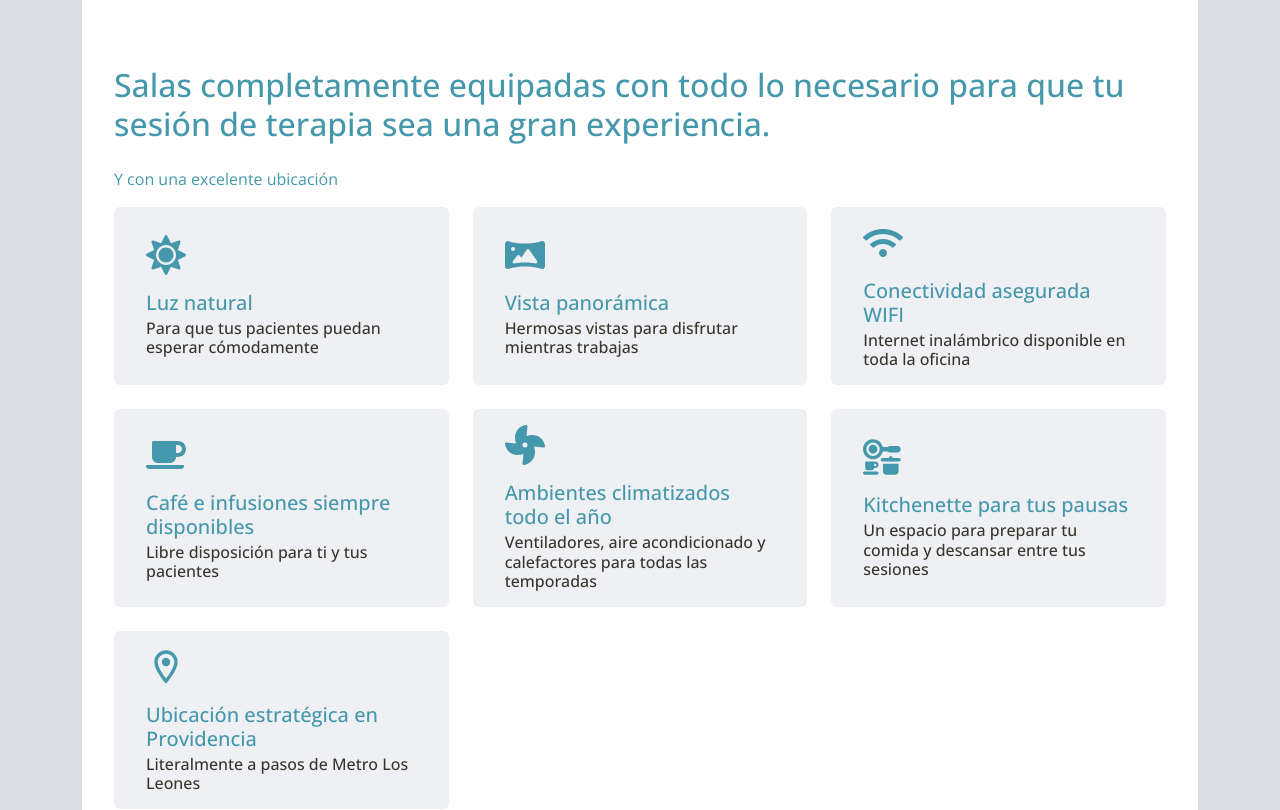
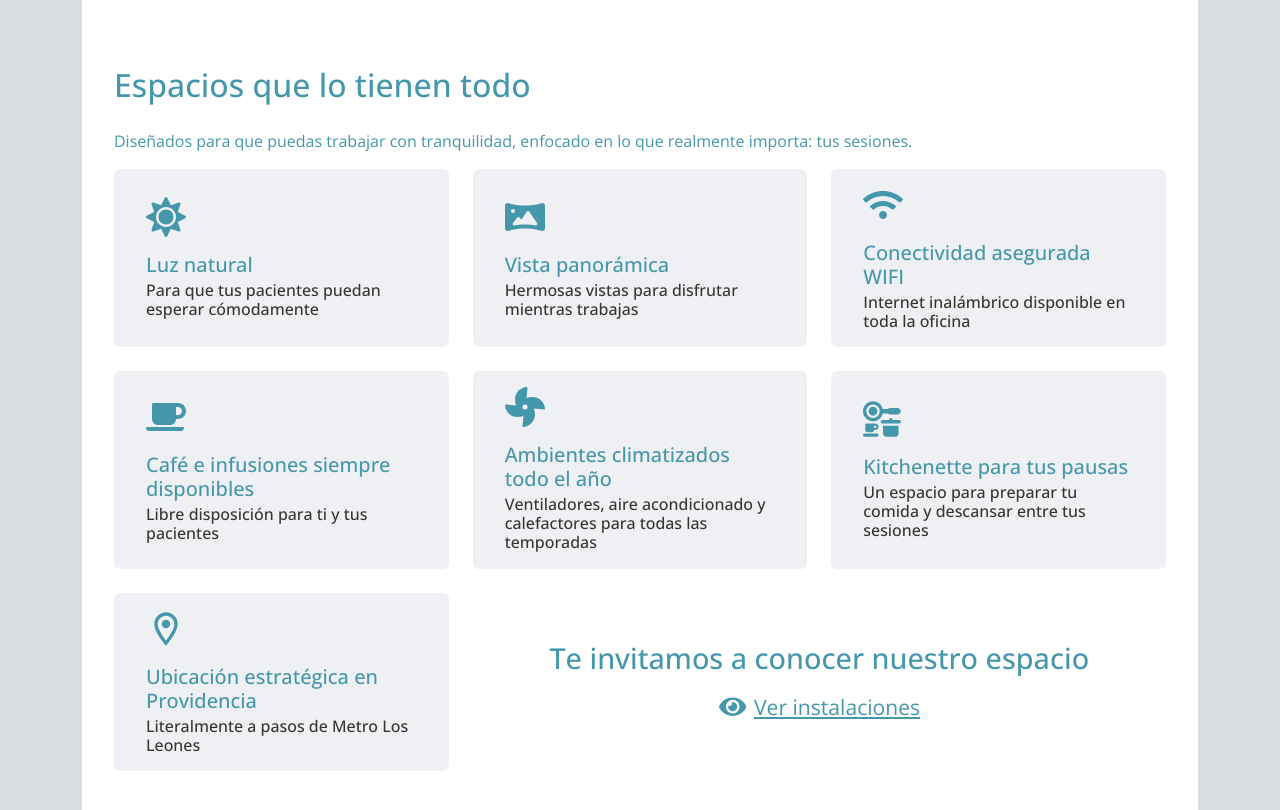
Before and after one commit to ssalinascalibar/espacio-box-noLogin, a React (Vite) app: page / in a window 1280 px wide. Shown: the part 1700-2510 px from the top of the page. Built offline with nearby package versions, Linux system fonts and the light colour scheme.

Commit message:
add link to boxes route

```diff
--- a/src/assets/icons/icons.js
+++ b/src/assets/icons/icons.js
@@ -28,7 +28,8 @@ import {
   FaFan,
   FaInfoCircle,
   FaVideo,
-  FaSun
+  FaSun,
+  FaEye
 } from "react-icons/fa";
 
 import { FaKitchenSet, FaPanorama } from "react-icons/fa6";
@@ -65,5 +66,6 @@ export {
   FaInfoCircle,
   FaVideo ,
   FaSun,
-  FaPanorama
+  FaPanorama,
+  FaEye
 };
--- a/src/features/home/VideoSection.jsx
+++ b/src/features/home/VideoSection.jsx
@@ -12,6 +12,7 @@ import {
   FaPanorama
 } from "../../assets/icons/icons";
 import "./videoSection.css";
+import { BoxLink } from "../../shared/components/links/CustomLinks";
 
 export default function VideoSection() {
   const iconData = [
@@ -103,10 +104,9 @@ export default function VideoSection() {
             <Col>
               <div id="room-features-header">
                 <h2 className="section-titles">
-                  Salas completamente equipadas con todo lo necesario para que
-                  tu sesión de terapia sea una gran experiencia.
+                  Espacios que lo tienen todo
                 </h2>
-                <p>Y con una excelente ubicación</p>
+                <p>Diseñados para que puedas trabajar con tranquilidad, enfocado en lo que realmente importa: tus sesiones.</p>
               </div>
             </Col>
           </Row>
@@ -124,6 +124,12 @@ export default function VideoSection() {
                 </Card>
               </Col>
             ))}
+            <Col>
+          <div id="room-link">
+          <h4>Te invitamos a conocer nuestro espacio</h4>
+          <BoxLink color="var(--primary-color)" hoverColor="var(--accent-color)"/>
+          </div>
+            </Col>
           </Row>
         </section>
       </div>
--- a/src/features/home/videoSection.css
+++ b/src/features/home/videoSection.css
@@ -1,11 +1,11 @@
-.videoSection ul li svg {
+/* .videoSection ul li svg {
   font-size: 1.3em;
   margin-right: 0.3rem;
-}
+} */
 
-.videoSection ul li {
+/* .videoSection ul li {
   color: var(--secondary-color);
-}
+} */
 
 #room-features {
   margin: 1rem 0;
@@ -30,10 +30,32 @@
   color: var(--accent-color);
 }
 
+#room-link{
+  display: flex;
+  flex-direction: column;
+  align-items: center;
+  text-align: center;
+  padding: 1rem;
+  height: 100%;
+}
+
 @media screen and (min-width: 992px) {
 
   .col-style-videoSection{
     padding: 0 4rem 0 1rem;
   }
 
+  #room-link{
+    justify-content: center;
+    font-size: 1.2em;
+  }
+
+  #room-link h4{
+    font-size: 1.5em;
+  }
+
+  #room-link a{
+    font-size: 1.1em;
+  }
+
 }
--- a/src/shared/components/links/CustomLinks.jsx
+++ b/src/shared/components/links/CustomLinks.jsx
@@ -1,5 +1,5 @@
 import { Link } from "react-router-dom";
-import { FaHandPointRight, FaInfoCircle } from "../../../assets/icons/icons";
+import { FaHandPointRight, FaInfoCircle, FaEye } from "../../../assets/icons/icons";
 import "./custom-links.css";
 
 export function ReserveLink({ color = "#fcfcfc", hoverColor = "#4598ac" }) {
@@ -31,3 +31,17 @@ export function ContactLink({ color = "#fcfcfc", hoverColor = "#4598ac" }) {
       </Link>
   );
 }
+export function BoxLink({ color = "#fcfcfc", hoverColor = "#4598ac" }) {
+  return (
+      <Link
+        to="/boxes"
+        className="customLink"
+        onMouseEnter={(e) => (e.target.style.color = hoverColor)}
+        onMouseLeave={(e) => (e.target.style.color = color)}
+        style={{ hoverColor: hoverColor, color: color }}
+      >
+        <FaEye />
+        Ver instalaciones
+      </Link>
+  );
+}
```
